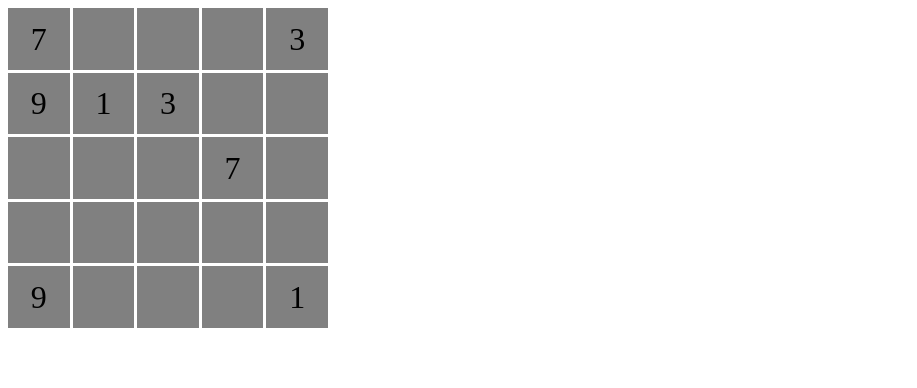
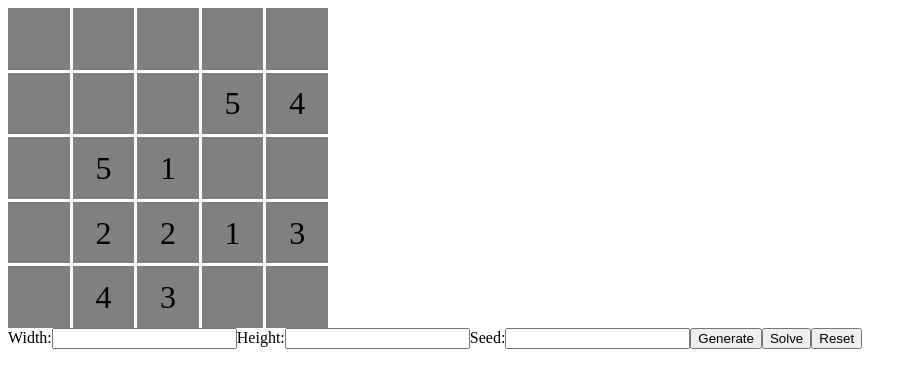
Before and after one commit to klope3/logic-puzzles, a React (Vite) app: page / in a window 1280 px wide. Shown: the top 388 px of the page, without its empty margins (0-917 px from the left). Built offline with nearby package versions, Linux system fonts and the light colour scheme.

Commit message:
Add random generation and related controls to UI

```diff
--- a/src/components/Numberlink/Numberlink.tsx
+++ b/src/components/Numberlink/Numberlink.tsx
@@ -7,18 +7,50 @@ import {
   puzzleToDirectionGrid,
 } from "../../puzzle/numberlink/utility";
 import { solve } from "../../puzzle/numberlink/solve";
-import { useState } from "react";
-import { DirectionSet } from "../../puzzle/numberlink/types";
-
-const puzzle = puzzleFromNumberGrid(easy1);
-solve(puzzle);
-const solutionGrid = puzzleToDirectionGrid(puzzle);
+import { useEffect, useState } from "react";
+import { DirectionSet, Puzzle } from "../../puzzle/numberlink/types";
+import { generate } from "../../puzzle/numberlink/generate";
 
 export function Numberlink() {
+  const [puzzle, setPuzzle] = useState({} as Puzzle);
+  const [solutionGrid, setSolutionGrid] = useState([] as DirectionSet[][]);
   const [directionGridState, setDirectionGridState] = useState(
-    createEmptyDirectionGrid(5, 5)
+    [] as DirectionSet[][]
   );
   const [isSolved, setIsSolved] = useState(false);
+  const [generateWidth, setGenerateWidth] = useState(5);
+  const [generateHeight, setGenerateHeight] = useState(5);
+  const [generateSeed, setGenerateSeed] = useState(0);
+
+  useEffect(() => {
+    // const puzzle = generate(5, 5);
+    // if (!puzzle) return;
+
+    // setSolutionGrid(puzzleToDirectionGrid(puzzle));
+    // const cleaned = puzzleFromNumberGrid(puzzle.unsolved);
+    // setPuzzle(cleaned);
+    generatePuzzle();
+  }, []);
+
+  function generatePuzzle(
+    width: number = 5,
+    height: number = 5,
+    seed?: number
+  ) {
+    const puzzle = generate(width, height, seed);
+    if (!puzzle) {
+      console.error("Generation failed!");
+      return;
+    }
+
+    setSolutionGrid(puzzleToDirectionGrid(puzzle));
+    const cleaned = puzzleFromNumberGrid(puzzle.unsolved);
+    setPuzzle(cleaned);
+    setDirectionGridState(
+      createEmptyDirectionGrid(generateWidth, generateHeight)
+    );
+    setIsSolved(false);
+  }
 
   function checkSolved() {
     for (let y = 0; y < solutionGrid.length; y++) {
@@ -70,12 +102,70 @@ export function Numberlink() {
 
   return (
     <>
-      <Grid
-        puzzle={puzzle}
-        clickFunction={clickGrid}
-        directionGridState={directionGridState}
-      />
+      {puzzle.unsolved !== undefined && (
+        <Grid
+          puzzle={puzzle}
+          clickFunction={clickGrid}
+          directionGridState={directionGridState}
+        />
+      )}
       {isSolved && <div>Solved!</div>}
+      <label htmlFor="width">
+        Width:
+        <input
+          type="number"
+          name="width"
+          id="width"
+          min={5}
+          onChange={(e) => setGenerateWidth(+e.target.value)}
+        />
+      </label>
+      <label htmlFor="height">
+        Height:
+        <input
+          type="number"
+          name="height"
+          id="height"
+          min={5}
+          onChange={(e) => setGenerateHeight(+e.target.value)}
+        />
+      </label>
+      <label htmlFor="seed">
+        Seed:
+        <input
+          type="number"
+          name="seed"
+          id="seed"
+          min={0}
+          onChange={(e) => setGenerateSeed(+e.target.value)}
+        />
+      </label>
+      <button
+        onClick={() =>
+          generatePuzzle(generateWidth, generateHeight, generateSeed)
+        }
+      >
+        Generate
+      </button>
+      <button
+        onClick={() => {
+          setDirectionGridState(solutionGrid);
+          setIsSolved(true);
+        }}
+      >
+        Solve
+      </button>
+      <button
+        onClick={() => {
+          setDirectionGridState(
+            createEmptyDirectionGrid(generateWidth, generateHeight)
+          );
+          setPuzzle(puzzleFromNumberGrid(puzzle.unsolved));
+          setIsSolved(false);
+        }}
+      >
+        Reset
+      </button>
     </>
   );
 }
```
